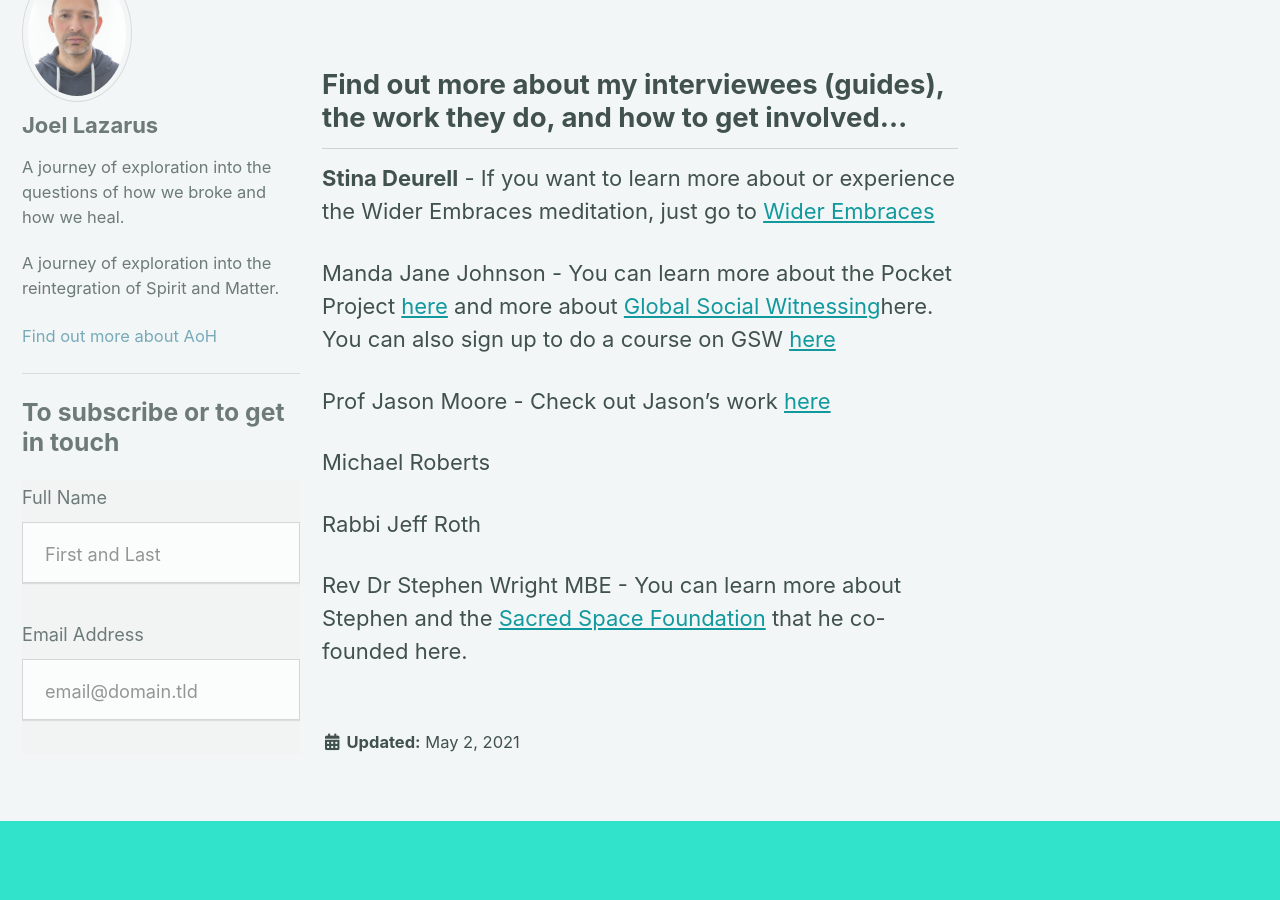
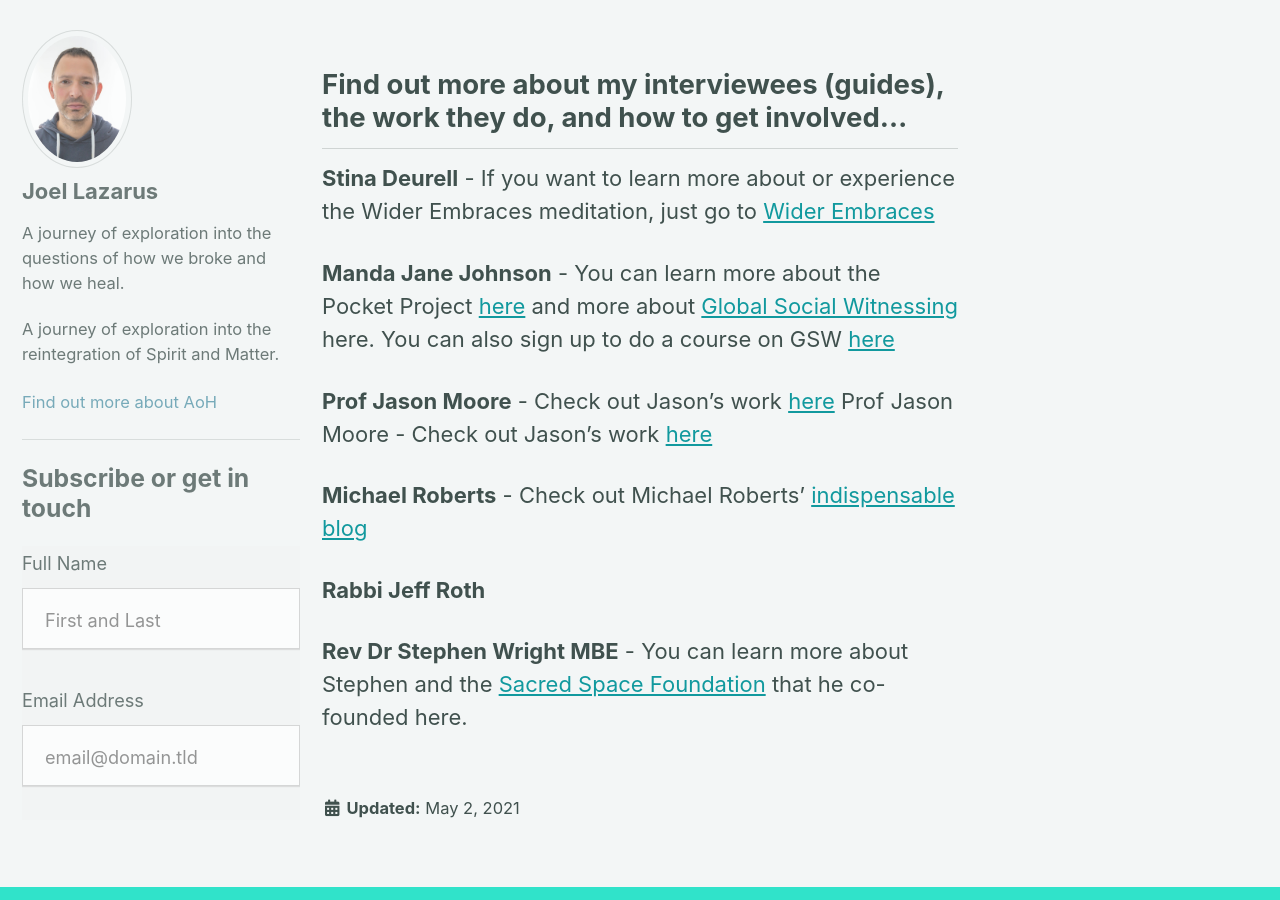
Before and after one commit to capital-city/agentofhistory, a Jekyll site: the page built from _pages/links.md, in a window 1280 px wide and 900 px high, scrolled down 463 px. Built offline with Jekyll 4.4.1, drawn with Linux system fonts in a browser that asks for light colours; cached includes are drawn as plain includes.

Commit message:
more links updates

```diff
--- a/_includes/sidebar.html
+++ b/_includes/sidebar.html
@@ -17,7 +17,7 @@
       {% endif %}
 
   <hr style="margin: 1em 0 1em 0;">
-  <h3>To subscribe or to get in touch</h3>
+  <h3>Subscribe or get in touch</h3>
   <form id="fs-frm" name="simple-contact-form" accept-charset="utf-8" action="https://formspree.io/f/xyylzvay" method="post" style="padding: 0 !important;">
   <fieldset id="fs-frm-inputs">
     <label for="full-name">Full Name</label>
--- a/_pages/links.md
+++ b/_pages/links.md
@@ -13,12 +13,13 @@ categories: jekyll update
 
 <strong>Stina Deurell</strong> - If you want to learn more about or experience the Wider Embraces meditation, just go to <a href="https://www.widerembraces.org">Wider Embraces</a>{:target="_blank"}
 
-Manda Jane Johnson - You can learn more about the Pocket Project <a href="https://pocketproject.org/">here</a>{:target="_blank"} and more about <a href="https://pocketproject.org/global-social-witnessing/">Global Social Witnessing</a>{:target="_blank"}here. You can also sign up to do a course on GSW <a href="https://www.ubiquityuniversity.org/product/global-social-witnessing-foundations">here</a>{:target="_blank"}
+<strong>Manda Jane Johnson</strong> - You can learn more about the Pocket Project <a href="https://pocketproject.org/">here</a>{:target="_blank"} and more about <a href="https://pocketproject.org/global-social-witnessing/">Global Social Witnessing</a>{:target="_blank"} here. You can also sign up to do a course on GSW <a href="https://www.ubiquityuniversity.org/product/global-social-witnessing-foundations">here</a>{:target="_blank"}
 
+<strong>Prof Jason Moore</strong> - Check out Jason's work <a href="https://jasonwmoore.com/">here</a>{:target="_blank"}
 Prof Jason Moore - Check out Jason's work <a href="https://jasonwmoore.com/">here</a>{:target="_blank"}
 
-Michael Roberts
+<strong>Michael Roberts</strong> - Check out Michael Roberts' <a href="https://thenextrecession.com/">indispensable blog</a>{:target="_blank"}
 
-Rabbi Jeff Roth
+<strong>Rabbi Jeff Roth</strong>
 
-Rev Dr Stephen Wright MBE - You can learn more about Stephen and the <a href="https://www.sacredspace.org.uk/">Sacred Space Foundation</a>{:target="_blank"} that he co-founded here.
+<strong>Rev Dr Stephen Wright MBE</strong> - You can learn more about Stephen and the <a href="https://www.sacredspace.org.uk/">Sacred Space Foundation</a>{:target="_blank"} that he co-founded here.
```
Also changed, not shown: _pages/interviews.md (+0 -12 lines), 1 other file.
